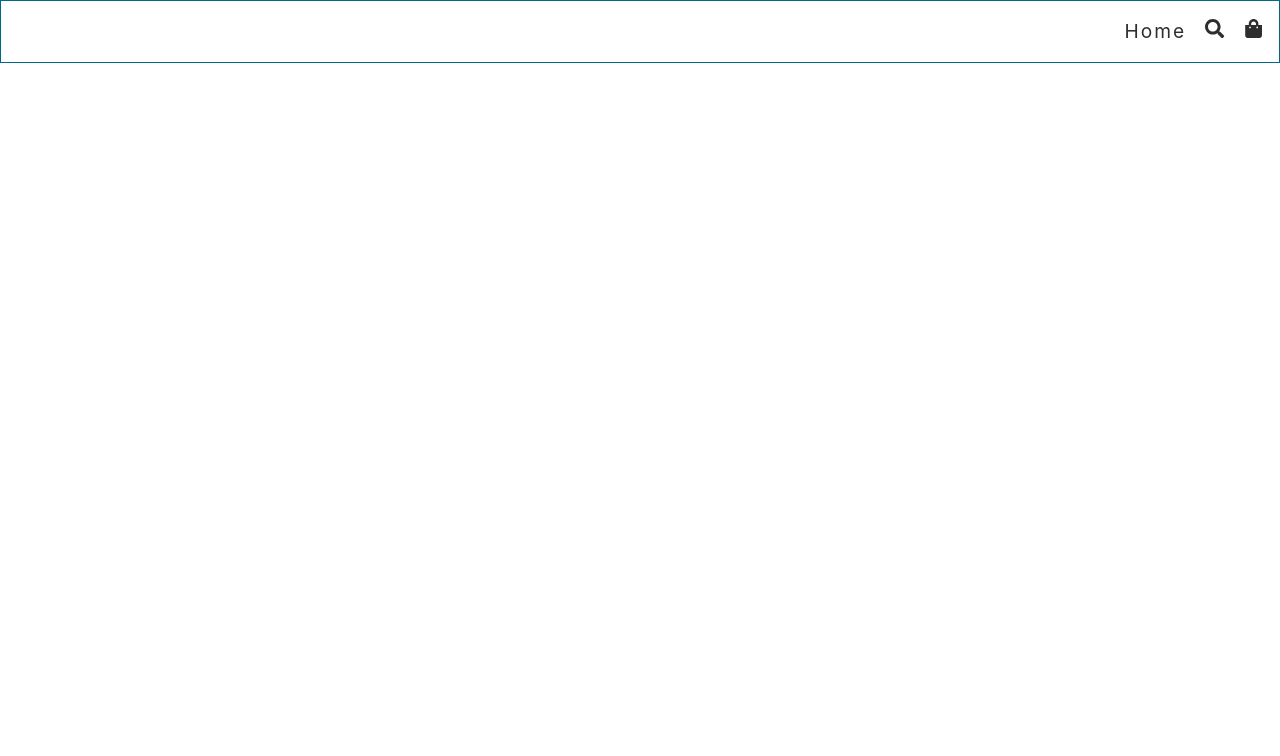
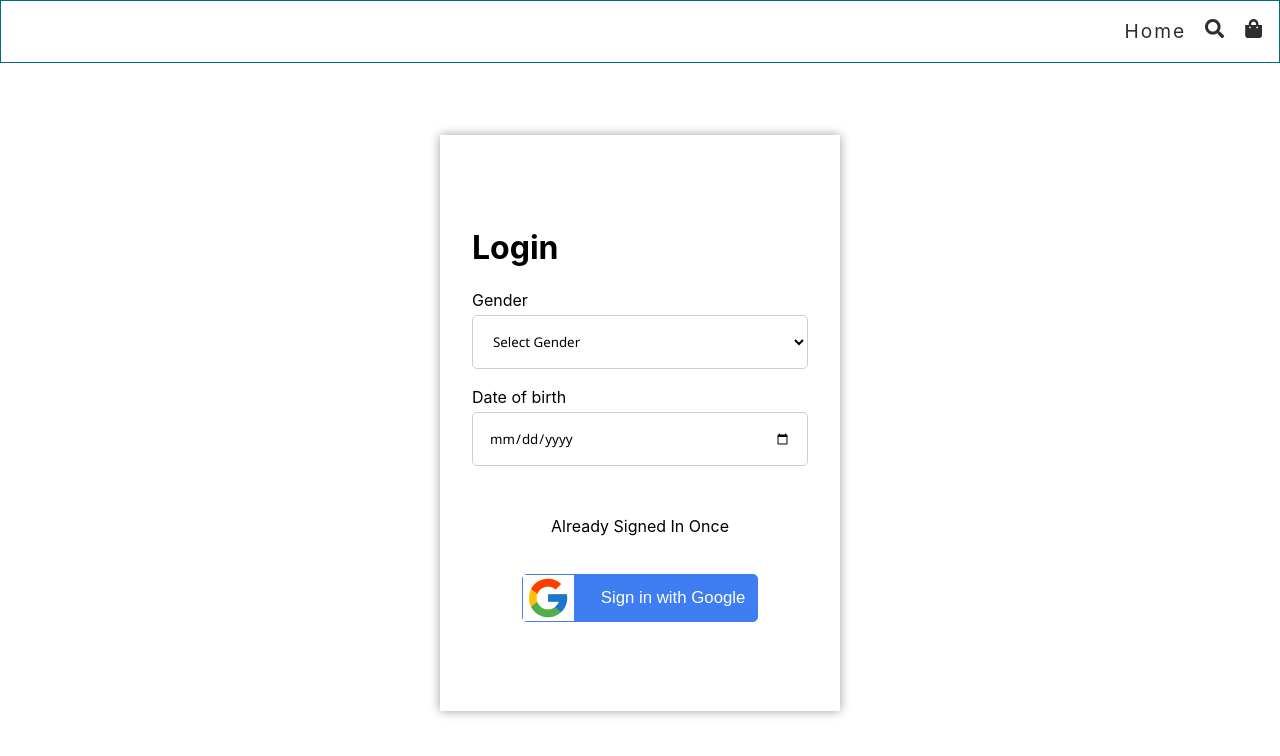
Before and after one commit to abdulmanan-ali/e-commerce-frontend, a React (Vite) app: page /login in a window 1280 px wide. Before the commit this address had no page. Shown: the top 756 px of the page. Built offline with nearby package versions, Linux system fonts and the light colour scheme.

Commit message:
new commit

```diff
--- a/src/App.tsx
+++ b/src/App.tsx
@@ -28,6 +28,9 @@
 const Header = lazy(() => import("./components/Header"));
 const Cart = lazy(() => import("./pages/Cart"));
 const Shipping = lazy(() => import("./pages/Shipping"));
+const Login = lazy(() => import("./pages/login"));
+const Orders = lazy(() => import("./pages/orders"));
+const Search = lazy(() => import("./pages/search"));
 
 
 function App() {
@@ -36,10 +39,12 @@
       <Header />
       <Suspense fallback={<Loader />}>
         <Routes>
+          {/* Headers */}
           {/* <Route path="/" element={<Home />}> */}
           <Route path="/" element={<Home />} />
           <Route path="/cart" element={<Cart />} />
           <Route path="/shipping" element={<Shipping />} />
+          <Route path="/search" element={<Search />} />
 
           {/* admin dashboard */}
           <Route path="/admin/dashboard" element={<Dashboard />} />
@@ -47,6 +52,12 @@
           <Route path="/admin/customer" element={<Customers />} />
           <Route path="/admin/transaction" element={<Transaction />} />
           <Route path="/admin/cart" element={<Cart />} />
+
+          {/* Not logged In Route */}
+
+          <Route path="/login" element={<Login />} />
+          <Route path="/orders" element={<Orders />} />
+
 
           {/* Charts */}
           <Route path="/admin/chart/bar" element={<Barcharts />} />
--- /dev/null
+++ b/src/pages/login.tsx
@@ -0,0 +1,43 @@
+import { useState } from "react";
+import { FcGoogle } from "react-icons/fc";
+
+const login = () => {
+  const [date, setDate] = useState("");
+  const [gender, setGender] = useState("");
+  const loginHandler = () => {};
+
+  return (
+    <div className="login">
+      <main>
+        <h1 className="heading">Login</h1>
+
+        <div>
+          <label>Gender</label>
+          <select value={gender} onChange={(e) => setGender(e.target.value)}>
+            <option value="">Select Gender</option>
+            <option value="male">Male</option>
+            <option value="female">Female</option>
+          </select>
+        </div>
+
+        <div>
+          <label>Date of birth</label>
+          <input
+            type="date"
+            value={date}
+            onChange={(e) => setDate(e.target.value)}
+          />
+        </div>
+
+        <div>
+          <p>Already Signed In Once</p>
+          <button onClick={loginHandler}>
+            <FcGoogle /> <span>Sign in with Google</span>
+          </button>
+        </div>
+      </main>
+    </div>
+  );
+};
+
+export default login;
--- /dev/null
+++ b/src/pages/orders.tsx
@@ -0,0 +1,54 @@
+import { ReactElement, useState } from "react";
+import TableHOC from "../components/admin/TableHOC";
+import { Column } from "react-table";
+
+type DataType = {
+  _id: number;
+  amount: number;
+  quantity: number;
+  discount: number;
+  status: ReactElement;
+};
+
+const column: Column<DataType>[] = [
+  {
+    Header: "ID",
+    accessor: "_id",
+  },
+  {
+    Header: "Quantity",
+    accessor: "quantity",
+  },
+  {
+    Header: "Discount",
+    accessor: "discount",
+  },
+  {
+    Header: "Amount",
+    accessor: "amount",
+  },
+  {
+    Header: "Status",
+    accessor: "status",
+  },
+];
+
+const orders = () => {
+  const [rows, setRows] = useState<DataType[]>([]);
+
+  const Table = TableHOC<DataType>(
+    column,
+    rows,
+    "dashboard-product-box",
+    "Orders"
+  )();
+
+  return (
+    <div className="container">
+      <h1>My Orders</h1>
+      {Table}
+    </div>
+  );
+};
+
+export default orders;
--- /dev/null
+++ b/src/pages/search.tsx
@@ -0,0 +1,8 @@
+
+const search = () => {
+  return (
+    <div>search</div>
+  )
+}
+
+export default search
--- /dev/null
+++ b/src/styles/_login.scss
@@ -0,0 +1,53 @@
+.login {
+  height: 90vh;
+  @include flex(column);
+
+  > main {
+    width: 100%;
+    height: 80%;
+    max-width: 400px;
+    padding: 2rem;
+    @include baseShadow;
+    @include flex(column, center, stretch);
+
+    > div {
+      width: 100%;
+      @include flex(column, flex-start, stretch, 0.2rem);
+
+      > input,
+      > select {
+        @include inputStyle;
+        border: 1px solid rgba(162, 162, 162, 0.53);
+        border-radius: 5px;
+        font-family: "Segoe UI", Tahoma, Geneva, Verdana, sans-serif;
+      }
+
+      > p {
+        text-align: center;
+        margin: 2rem;
+      }
+
+      button {
+        width: 70%;
+        margin: auto;
+        height: 3rem;
+        @include btn(unset, rgb(62, 125, 242), white);
+        @include flex;
+        border: 1px solid rgb(62, 125, 242);
+        border-radius: 5px;
+        font-size: 1.05rem;
+
+        > svg {
+          background-color: white;
+          width: 30%;
+          height: 100%;
+        }
+
+        > span {
+          width: 100%;
+          text-align: center;
+        }
+      }
+    }
+  }
+}
--- a/src/styles/app.scss
+++ b/src/styles/app.scss
@@ -35,6 +35,7 @@
 @import "home";
 @import "cart";
 @import "shipping";
+@import "login";
 
 @import "admin-styles/dashboard";
 @import "admin-styles/products";
@@ -42,16 +43,31 @@
 @import "admin-styles/dashboardapp";
 @import "admin-styles/mediaquery";
 
+.container {
+  max-width: 1367px;
+  width: 100%;
+  margin: auto;
+  overflow: auto;
+
+  >h1 {
+    @include heading;
+    margin: 1rem 0;
+    text-align: left;
+  }
+}
+
 .header {
   @include flex(row, flex-end, stretch, 1.2rem);
   padding: 1rem;
   border: 1px solid;
+
   a {
     color: $color2;
     letter-spacing: 2px;
     font-size: 1.2rem;
   }
-  &:hover{
+
+  &:hover {
     color: $color3;
   }
 }
```
Also changed, not shown: src/components/admin/TableHOC.tsx (line endings or trailing spaces), src/styles/admin-styles/_mixin.scss (line endings or trailing spaces).
